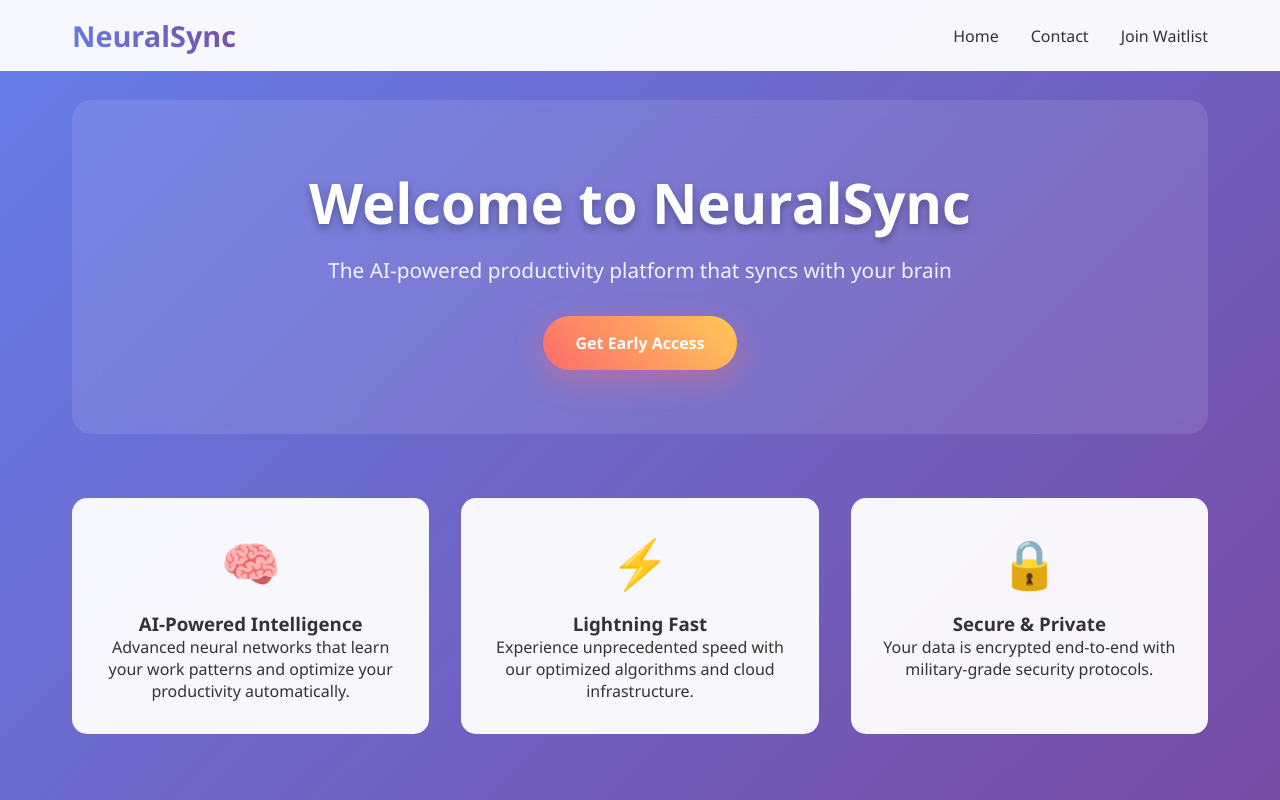
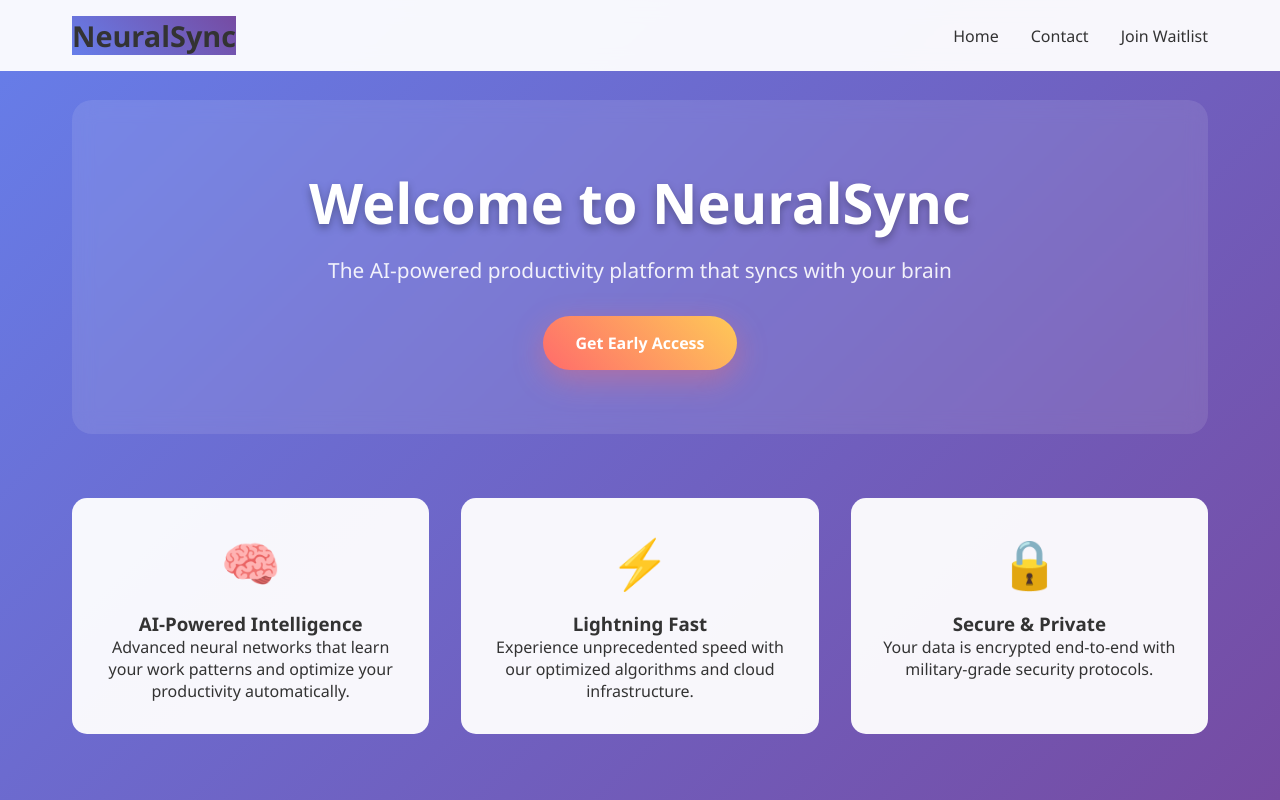
Before and after one commit to snibh/Exun_Assignment_2, a plain HTML site: page index.html in a window 1280 px wide. Drawn offline with Linux system fonts and the light colour scheme.

Commit message:
Update index.html

```diff
--- a/index.html
+++ b/index.html
@@ -37,8 +37,7 @@
             font-size: 1.8rem;
             font-weight: bold;
             background: linear-gradient(45deg, #667eea, #764ba2);
-           -webkit-background-clip: text;
-            -webkit-text-fill-color: transparent;
+
         }
 
         .nav-links {
```
